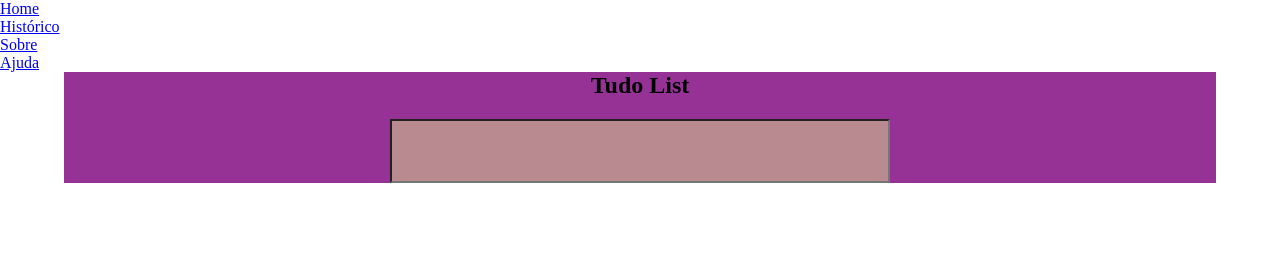
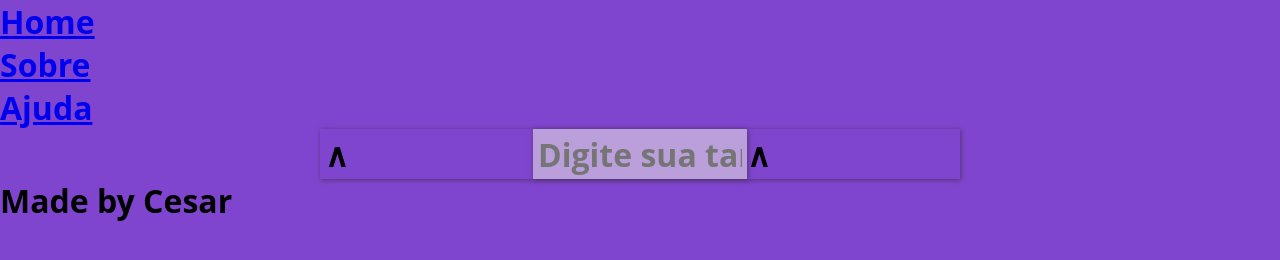
Before and after one commit to CesarS75/TodoList_Wagner, a plain HTML site: page index.html in a window 1280 px wide. Drawn offline with Linux system fonts and the light colour scheme.

Commit message:
commit tenebroso

```diff
--- a/css/main.css
+++ b/css/main.css
@@ -7,27 +7,56 @@
 }
 
 :root {
-    --bg-color: rgb(150 50 150);
-    --bg-color-dark: rgb(70, 50, 70);
-    --font-color: white;
-    --input-color: rgb(185, 138, 143);
+    --bg-color: rgb(128, 69, 206);
+    --bg-color-dark: rgb(78, 52, 114);
+    --font-color: rgb(255, 255, 255);
+    --input-color: rgb(187, 159, 219);
+}
+
+body {
+    background: var(--bg-color);
+    font: bold 2rem 'Open Sans';
 }
 
 .container {
     display: flex;
-    justify-content: center;
+    width: 50vw;
+    flex-direction: column;
     align-items: center;
-    flex-direction: column;
-    background: var(--bg-color);
-    max-width: 90%;
     margin: 0 auto;
 }
 
-#entrada input {
-    margin-top: 20px;
-    padding: 30px;
-    width: 500px;
-    height: 10px;
+.todoList {
+    display: flex;
+    width: 100%;
+    flex-direction: column;
+    gap: 10px;
+}
+
+.novoItem {
+    display: flex;
+    width: 100%;
+    height: 50px;
+    justify-content: space-between;
+    align-items: center;
+    padding: 5px;
+    box-shadow: 1px 1px 5px var(--bg-color-dark);
+}
+
+.novoItem > section {
+    width: 80%;
+}
+
+.novoItem:hover {
+    cursor: pointer;
+    transition: all ease .2s;
+    background: var(--bg-color-dark);
+    color: var(--font-color);
+}
+
+.novoItem > input[type="text"] {
+    border: none;
+    width: 80%;
+    font: inherit;
     background: var(--input-color);
-    font-size: 30px;
 }
--- a/index.html
+++ b/index.html
@@ -1,19 +1,18 @@
 <!DOCTYPE html>
-<html lang="pt-BR">
+<html lang="pt-br">
 <head>
     <meta charset="UTF-8">
-    <meta http-equiv="X-UA-Compatible" content="IE=edge">
     <meta name="viewport" content="width=device-width, initial-scale=1.0">
     <title>Todo List</title>
+    <meta name="author" content="Wagner Cesar Vieira">
     <link rel="stylesheet" href="css/main.css">
-    <meta name="author" content="Cesar Savoldi">
+    <script src="js/main.js" defer></script>
 </head>
 <body>
     <header>
         <nav>
             <ul>
                 <li><a href="index.html">Home</a></li>
-                <li><a href="pages/historico.html">Histórico</a></li>
                 <li><a href="pages/sobre.html">Sobre</a></li>
                 <li><a href="pages/ajuda.html">Ajuda</a></li>
             </ul>
@@ -21,18 +20,20 @@
     </header>
 
     <main class="container">
-        <section class="titulo">
-            <h1>Tudo List</h1>
+        <section class="titulo"></section>
+
+        <section class="novoItem" id="novoItem">
+            <section>&and;</section>
+            <input type="text" class="novoItem" placeholder="Digite sua tarefa aqui">
+            <section>&and;</section>
         </section>
 
-        <section id="entrada">
-            <input type="text" id="item">
-        </section>
+        <section class="todoList" id="todoList"></section>
+    </main>
 
-        <section class="tarefa">
+    <footer>
+        Made by Cesar
+    </footer>
 
-        </section>
-    </main>
 </body>
-<script src="js/main.js"></script>
 </html>
--- a/js/main.js
+++ b/js/main.js
@@ -1,9 +1,49 @@
-// array para guardar a tarefa
+//Declarar um array que armazena as tarefas
+let banco = [];
 
-const tarefa = [
-    {'tarefa': 'Ler um livro bom'},
-    {'tarefa': 'Correr uma maratona'},
-];
+//configurar os dados para o localStorage
 
-localStorage.setItem('tarefa', JSON.stringify(tarefa));
-JSON.parse(localStorage.getItem('tarefa'));
+const getBanco = () => JSON.parse(localStorage.getItem('todoList')) ?? [];
+const setBanco = (banco) => localStorage.setItem('todoList', JSON.stringify(banco));
+
+const criarItem = (tarefa, status, indice) => {
+    const item = document.createElement('label');
+    item.classList.add('todo_item');
+    item.innerHTML = `
+            <input type="checkbox" ${status} data-indice=${indice}>
+            <section>${tarefa}</section>
+            <input type="button" value="X" data-indice=${indice}>
+            `;
+
+    document.getElementById('todoList').appendChild(novoItem);
+}
+
+const atualizarTela = () => {
+    limparTarefas();
+    const banco = getBanco();
+    banco.forEach ( (item, indice) => (item.tarefa, item.status, indice));
+}
+
+
+
+const limparTarefas = () => {
+    const lista = document.getElementById('todoList');
+    while(lista.firstChild) {
+        lista.removeChild(lista.lastChild);
+    }
+}
+
+const inserirItem = (evento) => {
+    const tecla = evento.key;
+    const texto = evento.target.value;
+
+    if (texto === 'seila') {
+        const banco = getBanco();
+        banco.push({'tarefa': texto, 'status':''})
+        setBanco(banco);
+        atualizarTela();
+        evento.target.value = '';
+    }
+}
+
+document.getElementById('novoItem').addEventListener('keypress', inserirItem);
```
